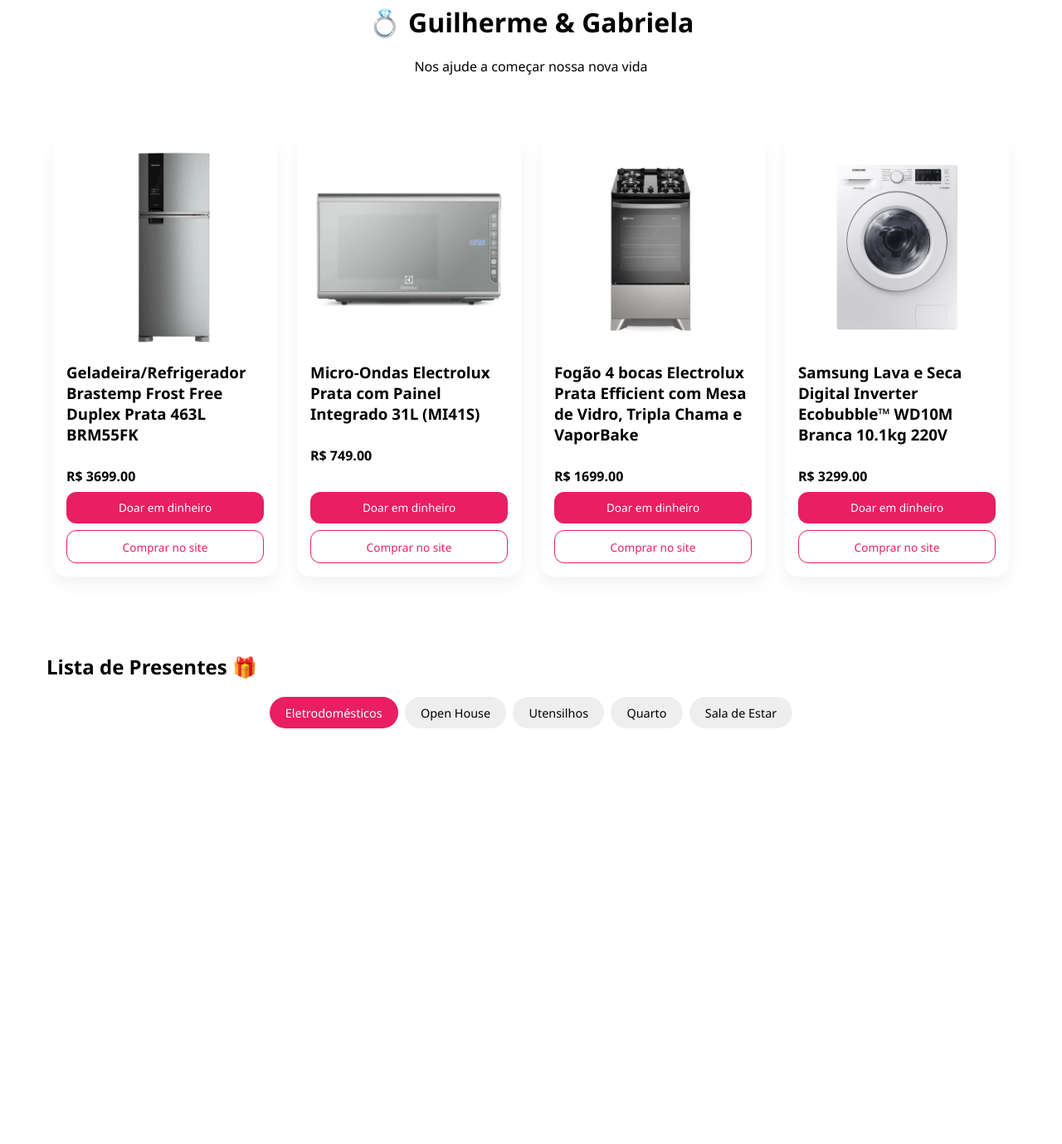
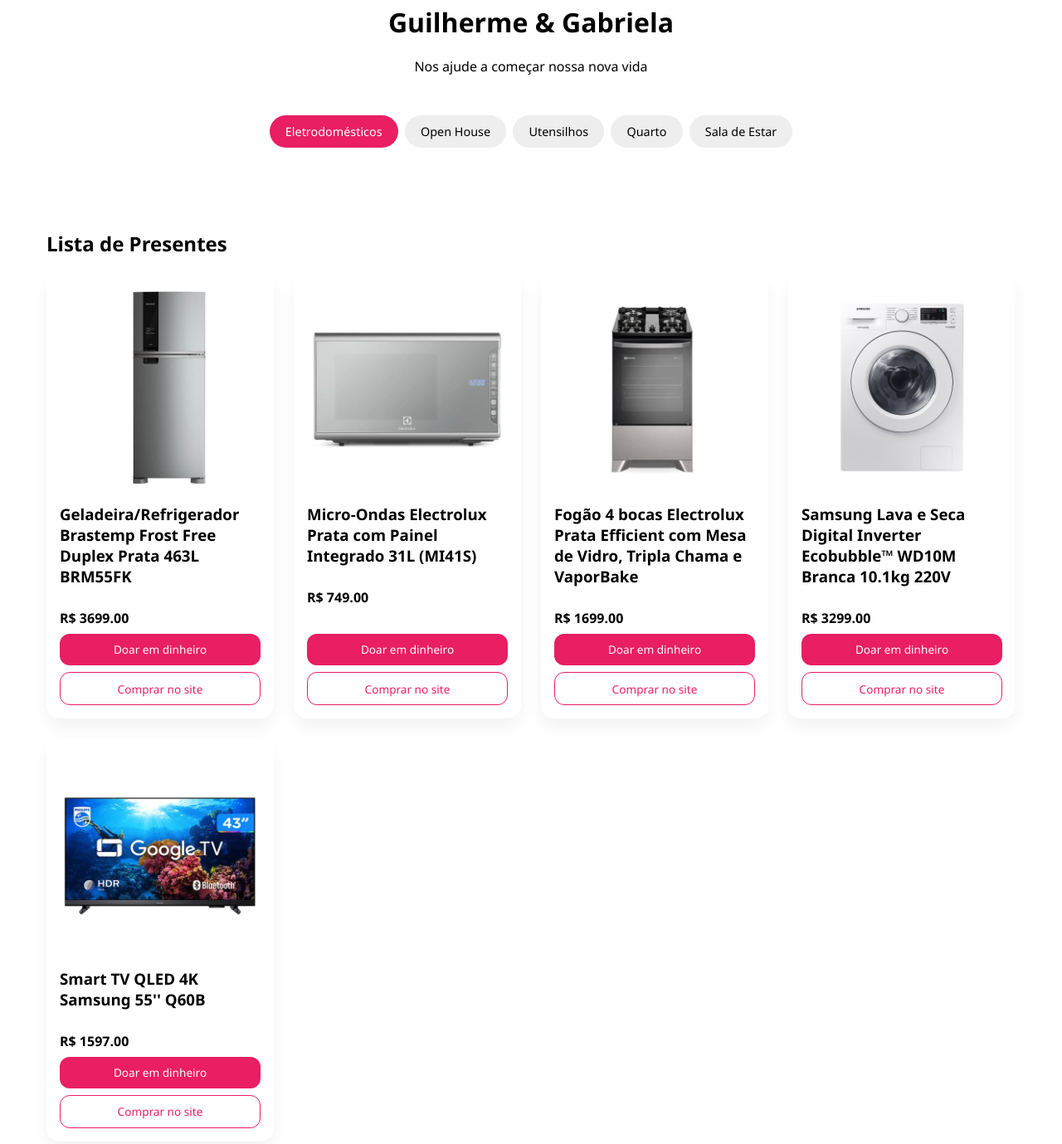
Before and after one commit to Knight8647/Site-GG-1, a plain HTML site: page Index.html in a window 1280 px wide. Shown: the part 540-1919 px from the top of the page at 83% size. Before the commit the page ends 1498 px from the top, so only its background shows below. Drawn offline with Linux system fonts and the light colour scheme.

Commit message:
Sessão de lista arrumado

```diff
--- a/Index.html
+++ b/Index.html
@@ -1,6 +1,6 @@
 <!DOCTYPE html>
 <section class="gallery">
-  <h2>Nossa história 💍</h2>
+  <h2>Nossa história</h2>
 
   <div class="photos">
     <img src="assets/img/foto1.jpg" alt="Foto do casal">
@@ -18,18 +18,9 @@
 <body>
 
   <header class="header">
-    <h1>💍 Guilherme & Gabriela</h1>
+    <h1>Guilherme & Gabriela</h1>
     <p>Nos ajude a começar nossa nova vida</p>
   </header>
-
-  <main class="container" id="gift-list"></main>
-
-  <script src="js/gifts.js"></script>
-  <script src="js/main.js"></script>
-</body>
-</html>
-<section class="gift-section">
-  <h2>Lista de Presentes 🎁</h2>
 
     <!-- Abas -->
   <div class="tabs">
@@ -39,11 +30,20 @@
     <button class="tab" data-category="Quarto">Quarto</button>
     <button class="tab" data-category="SalaEstar">Sala de Estar</button>
   </div>
+  <section class="gift-section">
+  <h2>Lista de Presentes</h2>
 
   <!-- Lista de presentes -->
   <div id="gift-list" class="gift-list"></div>
 </section>
 
+  <main class="container" id="gift-list"></main>
+
+  <script src="js/gifts.js"></script>
+  <script src="js/main.js"></script>
+</body>
+</html>
+
 <script src="js/data.js"></script>
 <script src="js/gifts.js"></script>
 <script src="js/tabs.js"></script>
--- a/js/data.js
+++ b/js/data.js
@@ -27,12 +27,25 @@
     link: "https://loja.electrolux.com.br/fogao-4-bocas-electrolux-prata-efficient-com-mesa-de-vidro-perfectcook-e-vaporbake--fe4gs-/p?idsku=310120614&msclkid=8715e428882110340e338d438b8d31dc&utm_source=bing&utm_medium=cpc&utm_campaign=%5BVitrio%5D%20PLA%20%7C%20USC%20%7C%20Top%20Produtos&utm_term=2333713430298929&utm_content=Top%20Produtos  "
   },
   {
-    id: 1,
+    id: 4,
     category: "Eletro",
     name: "Samsung Lava e Seca Digital Inverter Ecobubble™ WD10M Branca 10.1kg 220V",
     price: 3299,
     image:"assets/Maquina.jpg",
     pix: "",
     link: "https://a.co/d/1HJRsDg",
+  },
+  {
+    id: 5,
+    category: "Eletro",
+    name: "Smart TV QLED 4K Samsung 55'' Q60B",
+    price: 1597,
+    image: "assets/Tv.jpg",
+    pix: "",
+    link: "https://www.magazineluiza.com.br/smart-tv-43-philips-full-hd-dled-43pfg6918-78-60hz-google-tv-quad-core-google-assistente-3-hdm/p/240247300/et/elit/?partner_id=64853&utm_source=pdp_desk&utm_medium=share"
+  },
+  {
+    id: 6,
+    category: ""
   }
 ];
```
Also changed, not shown: assets/Tv.jpg (added). Lines whose indentation alone changed are shown as unchanged.
